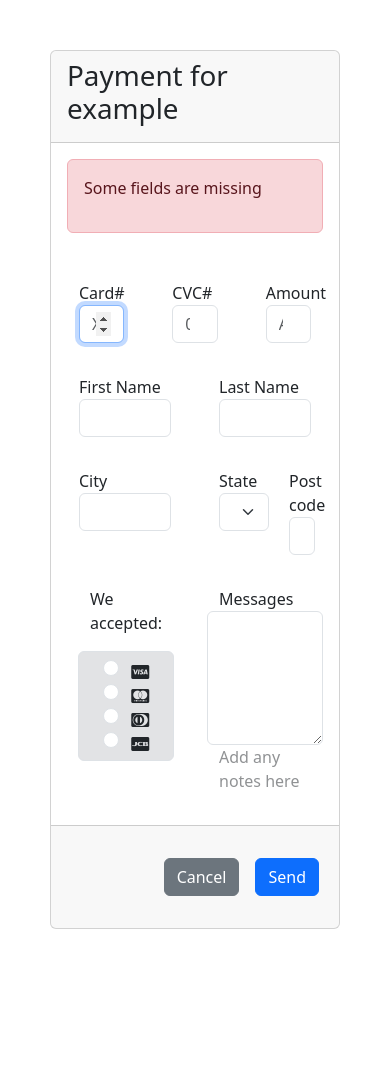
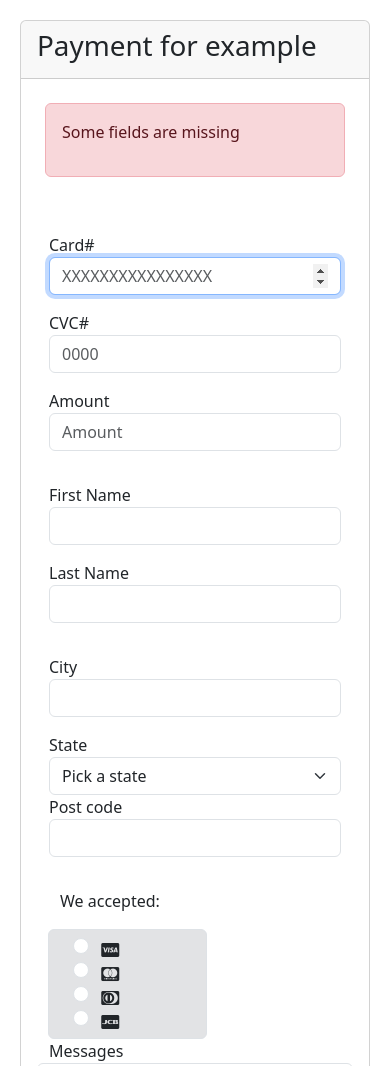
Before and after one commit to avanegasp/html-hello-form-project, a plain HTML site: page index.html in a window 390 px wide. Shown: the top 1066 px of the page. Before the commit the page ends 979 px from the top, so only its background shows below. Drawn offline with nearby package versions, Linux system fonts and the light colour scheme.

Commit message:
Responsive design

```diff
--- a/index.html
+++ b/index.html
@@ -13,7 +13,7 @@
         <div class="card-header">
             <h1>Payment for example</h1>
         </div>
-        <div class="p-3">
+        <div class="p-4">
             <div class="col-12 alert alert-danger">
                 <p>Some fields are missing</p>
             </div>
@@ -22,19 +22,19 @@
             <form action="GET">
                 <fieldset>
                     <div class="pb-3 row">
-                        <div class="pe-4 ps-4 col-4">
+                        <div class="pe-4 ps-4 col-12 col-md-4">
                             <label for="">Card#</label>
                             <div class="input-group mb-3">
                                 <input type="number" class="form-control" required pattern="\d{12}" autofocus aria-label="Sizing example input" aria-describedby="inputGroup-sizing-default" placeholder="XXXXXXXXXXXXXXXX">
                             </div>
                         </div>
-                        <div class="pe-4 ps-4 col-4">
+                        <div class="pe-4 ps-4 col-12 col-md-4">
                             <label for="cvc">CVC#</label>
                             <div class="input-group mb-3">
                                 <input type="number" class="form-control" aria-label="Sizing example input" aria-describedby="inputGroup-sizing-default" placeholder="0000">
                             </div>
                         </div>
-                        <div class="pe-4 ps-4 col-4">
+                        <div class="pe-4 ps-4 col-12 col-md-4">
                             <label for="">Amount</label>
                             <div class="input-group mb-3">
                                 <input type="number" class="form-control" aria-label="Sizing example input" aria-describedby="inputGroup-sizing-default" placeholder="Amount">
@@ -44,13 +44,13 @@
                 </fieldset>
                 <fieldset>
                     <div class="pb-3 row">
-                        <div class="pe-4 ps-4 col-6">
+                        <div class="pe-4 ps-4 col-12 col-md-6">
                             <label for="">First Name</label>
                             <div class="input-group mb-3">
                                 <input type="text" class="form-control" aria-label="Sizing example input" required aria-describedby="inputGroup-sizing-default">
                             </div>
                         </div>
-                        <div class="pe-4 ps-4 col-6">
+                        <div class="pe-4 ps-4 col-12 col-md-6">
                             <label for="">Last Name</label>
                             <div class="input-group mb-3">
                                 <input type="number" class="form-control" aria-label="Sizing example input" required aria-describedby="inputGroup-sizing-default" placeholder="">
@@ -60,13 +60,13 @@
                 </fieldset>
                 <fieldset>
                     <div class="pb-3 row">
-                        <div class="pe-4 ps-4 col-6">
+                        <div class="pe-4 ps-4 col-12 col-md-6">
                             <label for="">City</label>
                             <div class="input-group mb-3">
                                 <input type="text" class="form-control" aria-label="Sizing example input" required aria-describedby="inputGroup-sizing-default">
                             </div>
                         </div>
-                        <div class="pe-4 ps-4 col-3" required>
+                        <div class="pe-4 ps-4 col-12 col-md-3" required>
                             <label for="">State</label>
                             <div class="">
                                 <select class="form-select" id="inputGroupSelect01">
@@ -77,7 +77,7 @@
                                   </select>
                             </div>
                         </div>
-                        <div class="pe-4 ps-4 col-3">
+                        <div class="pe-4 ps-4 col-12 col-md-3">
                             <label for="">Post code</label>
                             <div class="input-group mb-3">
                                 <input type="number" class="form-control" required aria-label="Sizing example input" aria-describedby="inputGroup-sizing-default">
@@ -87,7 +87,7 @@
                 </fieldset>
                 <fieldset>
                     <div class="pb-3 row">
-                        <div class="credit-cards col-6">
+                        <div class="credit-cards col-12 col-md-6">
                             <label for="">
                                 <p>We accepted:</p>
                             </label>
@@ -112,7 +112,7 @@
                                 </div>
                             </div>
                         </div>
-                        <div class="pe-4 ps-4 col-6">
+                        <div class="pe-4 ps-4 col-12 col-md-6">
                             <label for="">Messages</label>
                             <div class="row colspan-2">
                                 <textarea class="form-control" aria-label="With textarea" cols="30" rows="5"></textarea>
--- a/style.css
+++ b/style.css
@@ -4,7 +4,7 @@
 }
 
 .card {
-    margin: 50px;
+    margin: 20px;
 }
 
 .credit-cards{
```
